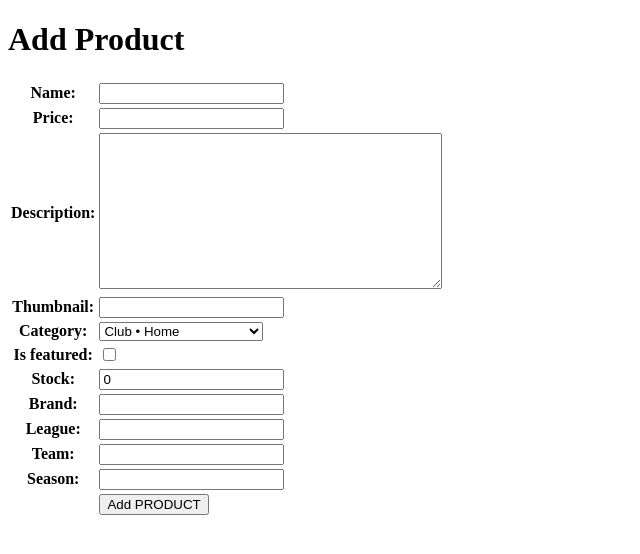
After one commit to faiqfwwz/The-12th-Kit, a Django app: page /create-product/ in a window 1280 px wide. The commit adds this page. Shown: the top 554 px of the page, without its empty margins (0-640 px from the left). Run offline with Django 5.2, Linux system fonts and the light colour scheme.

Commit message:
Tugas Individu 3

```diff
--- /dev/null
+++ b/main/forms.py
@@ -0,0 +1,7 @@
+from django.forms import ModelForm
+from main.models import Product
+
+class ProductForm(ModelForm):
+    class Meta:
+        model = Product
+        fields = ["name", "price", "description", "thumbnail", "category", "is_featured", "stock", "brand", "league", "team", "season"]
--- a/main/models.py
+++ b/main/models.py
@@ -1,11 +1,85 @@
 from django.db import models
+from django.utils.text import slugify
+import re
 
 # Create your models here.
 class Product(models.Model):
+
+    CATEGORY_CHOICES = [
+    ('club_home', 'Club • Home'),
+    ('club_away', 'Club • Away'),
+    ('club_third', 'Club • Third'),
+    ('club_gk', 'Club • Goalkeeper'),
+    ('club_special', 'Club • Special/Anniv'),
+    ('national_home', 'National • Home'),
+    ('national_away', 'National • Away'),
+    ('national_third', 'National • Third'),
+    ('national_gk', 'National • Goalkeeper'),
+    ('national_special', 'National • Special/Anniv'),
+    ('retro', 'Retro/Classic'),
+    ('limited', 'Limited Edition'),
+    ]
 
     name = models.CharField(max_length=255)
     price = models.IntegerField()
     description = models.TextField()
     thumbnail = models.URLField(blank=True, null=True)
-    category = models.CharField(max_length=20)
+    category = models.CharField(max_length=24, choices=CATEGORY_CHOICES, default="club_home")
     is_featured = models.BooleanField(default=False)
+    stock = models.PositiveIntegerField(default=0)
+    brand = models.CharField(max_length=100, blank=True, default="")
+    league = models.CharField(max_length=100, blank=True, default="")
+    team = models.CharField(max_length=100, blank=True, default="")
+    season = models.CharField(max_length=9, blank=True, default="")
+
+    slug = models.SlugField(max_length=120, unique=True, blank=True)
+
+    class Meta:
+        indexes = [
+            models.Index(fields=["slug"]),
+        ]
+
+    def _season_slug(self) -> str:
+        """Ubah '2025/26' atau '25/26' jadi '25-26' untuk slug."""
+        s = (self.season or "").strip()
+        parts = re.findall(r"\d{2}", s)
+        if len(parts) >= 2:
+            return f"{parts[-2]}-{parts[-1]}"
+        return s.replace("/", "-").replace(" ", "").lower()
+
+    def _type_slug(self) -> str:
+        """Ambil 'home/away/third/gk/special/retro/limited' dari category."""
+        m = {
+            'club_home': 'home', 'club_away': 'away', 'club_third': 'third',
+            'club_gk': 'gk', 'club_special': 'special',
+            'national_home': 'home', 'national_away': 'away',
+            'national_third': 'third', 'national_gk': 'gk',
+            'national_special': 'special',
+            'retro': 'retro', 'limited': 'limited',
+        }
+        return m.get(self.category, 'jersey')
+
+    def _build_slug(self) -> str:
+        team = slugify(self.team or self.name or "jersey")
+        season = self._season_slug()
+        t = self._type_slug()
+        # format akhir: liverpool-fc-25-26-third-jersey
+        base = f"{team}"
+        if season:
+            base += f"-{season}"
+        if t:
+            base += f"-{t}"
+        base += "-jersey"
+        return base
+
+    def save(self, *args, **kwargs):
+        # generate slug kalau kosong / berubah data kunci
+        if not self.slug:
+            candidate = self._build_slug()
+            unique = candidate
+            i = 2
+            while Product.objects.filter(slug=unique).exclude(pk=self.pk).exists():
+                unique = f"{candidate}-{i}"
+                i += 1
+            self.slug = unique
+        super().save(*args, **kwargs)
--- /dev/null
+++ b/main/templates/create_product.html
@@ -0,0 +1,18 @@
+{% extends 'base.html' %}
+{% block content %}
+<h1>Add Product</h1>
+
+<form method="POST">
+  {% csrf_token %}
+  <table>
+    {{ form.as_table }}
+    <tr>
+      <td></td>
+      <td>
+        <input type="submit" value="Add PRODUCT" />
+      </td>
+    </tr>
+  </table>
+</form>
+
+{% endblock %}
--- a/main/urls.py
+++ b/main/urls.py
@@ -1,8 +1,14 @@
 from django.urls import path
-from main.views import show_main
+from main.views import show_main, create_product, show_product, show_xml, show_json, show_xml_by_slug, show_json_by_slug
 
 app_name = 'main'
 
 urlpatterns = [
     path('', show_main, name='show_main'),
+    path('create-product/', create_product, name='create_product'),
+    path('product/<slug:slug>/', show_product, name='show_product'),
+    path('xml/', show_xml, name='show_xml'),
+    path('json/', show_json, name='show_json'),
+    path('xml/<slug:slug>/', show_xml_by_slug, name='show_xml_by_slug'),
+    path('json/<slug:slug>/', show_json_by_slug, name='show_json_by_slug'),
 ]
--- a/main/views.py
+++ b/main/views.py
@@ -1,11 +1,56 @@
-from django.shortcuts import render
+from django.shortcuts import render, redirect, get_object_or_404
+from main.forms import ProductForm
+from main.models import Product
+from django.http import HttpResponse
+from django.core import serializers
 
 # Create your views here.
 def show_main(request):
+    product_list = Product.objects.all()
     context = {
         'npm' : '2406397706',
         'name': 'Ahmad Faiq Fawwaz Abdussalam',
-        'class': 'PBP C'
+        'class': 'PBP C',
+        'product_list': product_list
     }
 
     return render(request, "main.html", context)
+
+def create_product(request):
+    form = ProductForm(request.POST or None)
+
+    if form.is_valid() and request.method == "POST":
+        form.save()
+        return redirect('main:show_main')
+
+    context = {'form': form}
+    return render(request, "create_product.html", context)
+
+def show_product(request, slug):
+    product = get_object_or_404(Product, slug=slug)
+
+    context = {
+        'product' : product
+    }
+
+    return render(request, "product_detail.html", context)
+
+def show_xml(request):
+     product_list = Product.objects.all()
+     xml_data = serializers.serialize("xml", product_list)
+     return HttpResponse(xml_data, content_type="application/xml")
+
+def show_json(request):
+    product_list = Product.objects.all()
+    json_data = serializers.serialize("json", product_list)
+    return HttpResponse(json_data, content_type="application/json")
+
+def show_xml_by_slug(request, slug):
+    product = get_object_or_404(Product, slug=slug)
+    xml_data = serializers.serialize("xml", [product])
+    return HttpResponse(xml_data, content_type="application/xml")
+
+def show_json_by_slug(request, slug):
+    product = get_object_or_404(Product, slug=slug)
+    json_data = serializers.serialize("json", [product])
+    return HttpResponse(json_data, content_type="application/json")
--- /dev/null
+++ b/templates/base.html
@@ -0,0 +1,13 @@
+{% load static %}
+<!DOCTYPE html>
+<html lang="en">
+<head>
+    <meta charset="UTF-8" />
+    <meta name="viewport" content="width=device-width, initial-scale=1.0" />
+    {% block meta %} {% endblock meta %}
+</head>
+
+<body>
+    {% block content %} {% endblock content %}
+</body>
+</html>
--- a/the_12th_kit/settings.py
+++ b/the_12th_kit/settings.py
@@ -34,6 +34,10 @@ DEBUG = True
 ALLOWED_HOSTS = ["localhost", "127.0.0.1", "ahmad-faiq41-the12thkit.pbp.cs.ui.ac.id"]
 
 
+CSRF_TRUSTED_ORIGINS = [
+    "https://ahmad-faiq41-the12thkit.pbp.cs.ui.ac.id"
+]
+
 # Application definition
 
 INSTALLED_APPS = [
@@ -61,7 +65,7 @@ ROOT_URLCONF = 'the_12th_kit.urls'
 TEMPLATES = [
     {
         'BACKEND': 'django.template.backends.django.DjangoTemplates',
-        'DIRS': [],
+        'DIRS': [BASE_DIR / 'templates'],
         'APP_DIRS': True,
         'OPTIONS': {
             'context_processors': [
```
Also changed, not shown: main/templates/main.html (+43 -3 lines), main/templates/product_detail.html (added, +25 -0 lines), main/migrations/0002_product_brand_product_league_product_season_and_more.py (added), main/migrations/0003_product_slug_product_main_produc_slug_354b31_idx.py (added).
